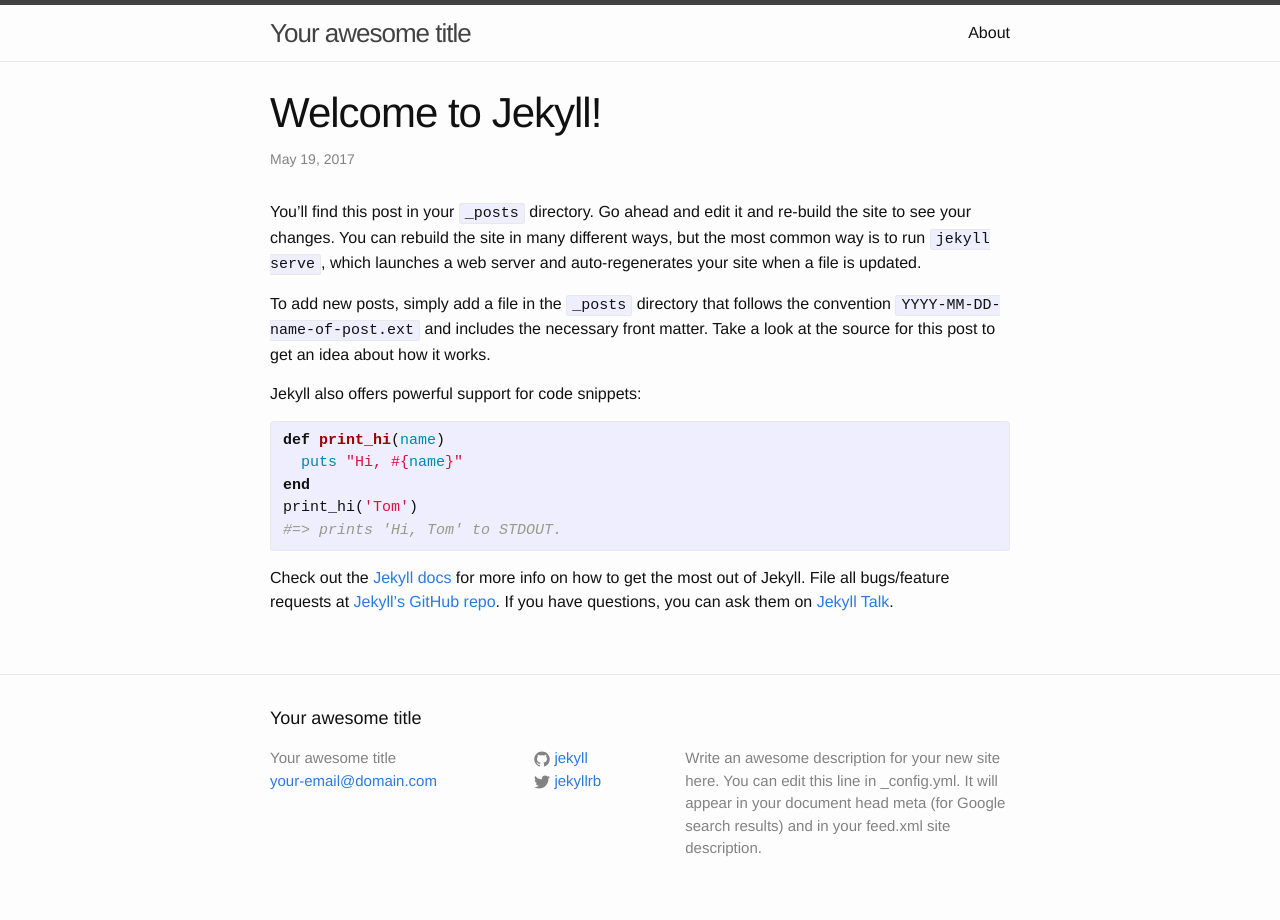
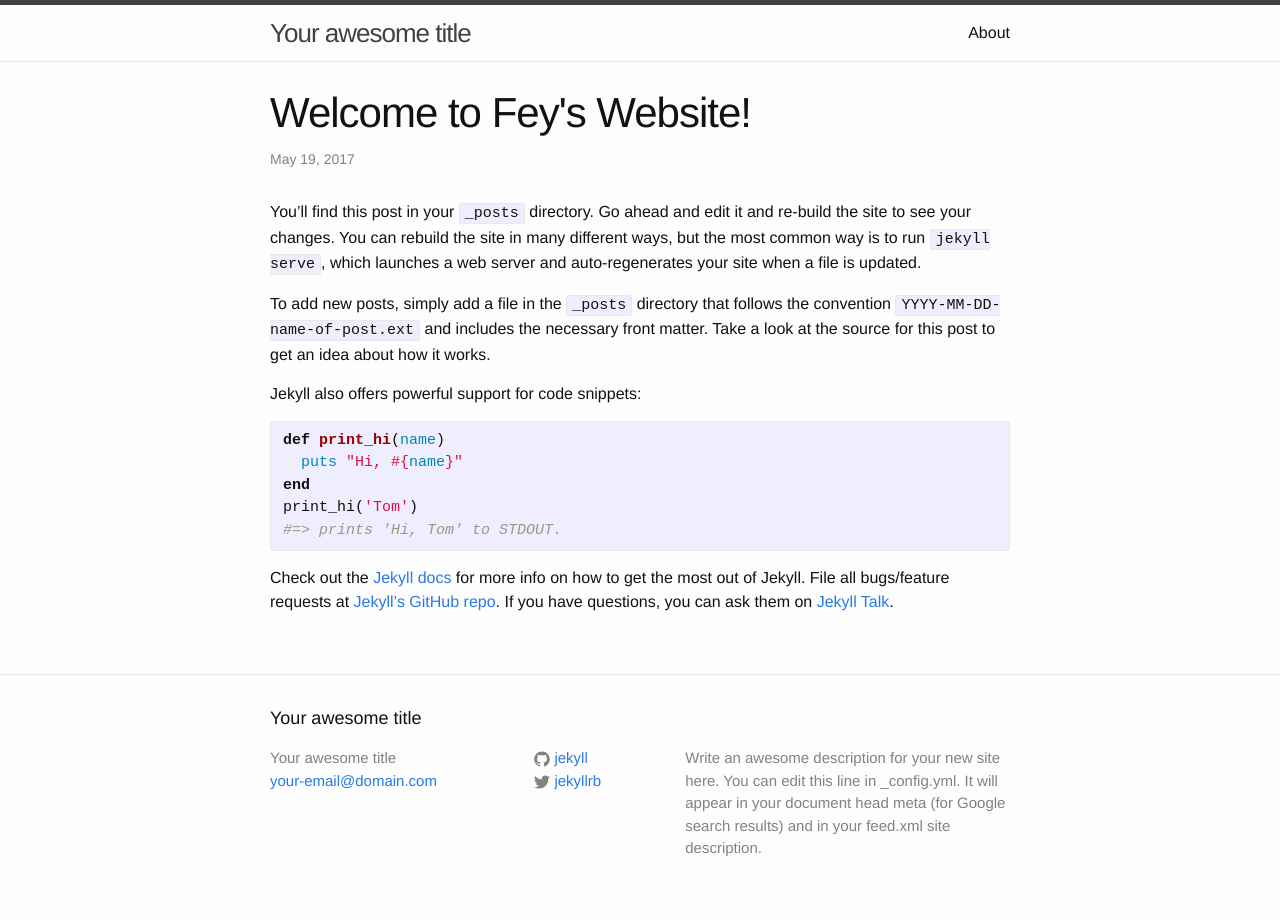
Before and after one commit to FeyAgape/Test.github.io, a Jekyll site: the page built from _posts/2017-05-19-welcome-to-jekyll.markdown, in a window 1280 px wide. Built offline with Jekyll 4.4.1, drawn with Linux system fonts in a browser that asks for light colours.

Commit message:
Update 2017-05-19-welcome-to-jekyll.markdown

```diff
--- a/_posts/2017-05-19-welcome-to-jekyll.markdown
+++ b/_posts/2017-05-19-welcome-to-jekyll.markdown
@@ -1,6 +1,6 @@
 ---
 layout: post
-title:  "Welcome to Jekyll!"
+title:  "Welcome to Fey's Website!"
 date:   2017-05-19 17:16:40 +0000
 categories: jekyll update
 ---
```
